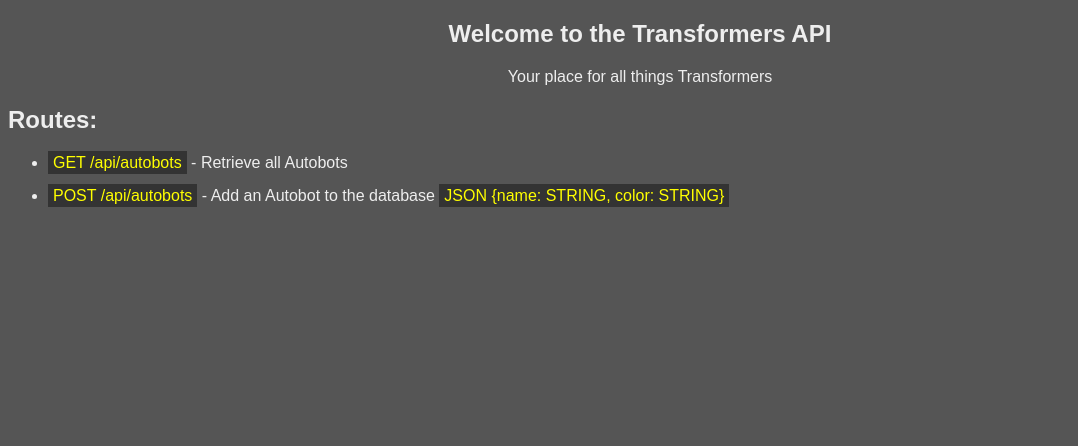
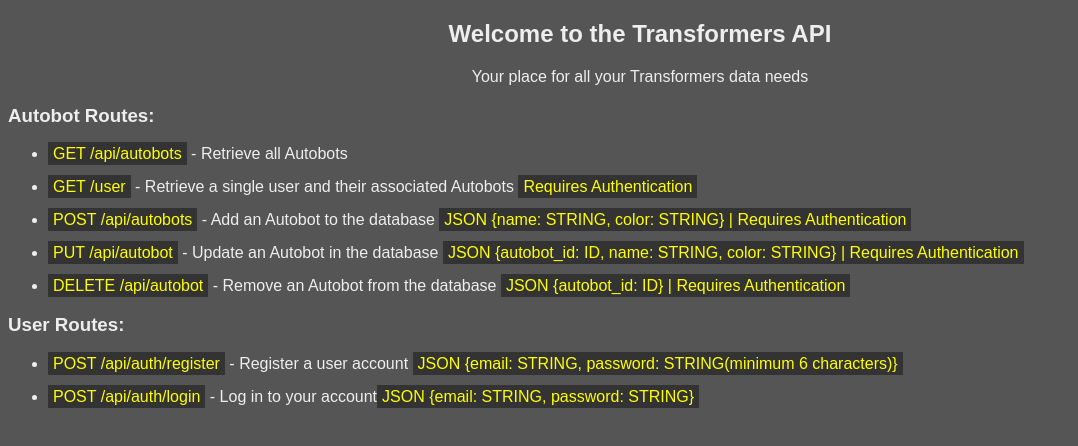
Before and after one commit to nadavgl/transformer_api_app, a website: page client/index.html in a window 1280 px wide. Shown: the whole page, without its empty margins (0-1078 px from the left). Drawn offline with Linux system fonts and the light colour scheme.

Commit message:
ready for deploy

```diff
--- a/client/index.html
+++ b/client/index.html
@@ -1,26 +1,32 @@
 <!DOCTYPE html>
 <html lang="en">
-
 <head>
   <meta charset="UTF-8">
   <meta name="viewport" content="width=device-width, initial-scale=1.0">
-    <title>Transformers App</title>
+  <title>Transformers API</title>
   <link rel="stylesheet" href="/css/style.css">
 </head>
-
 <body>
   <section class="text-center">
     <h1>Welcome to the Transformers API</h1>
-        <p>Your place for all things Transformers</p>
+    <p>Your place for all your Transformers data needs</p>
   </section>
 
-    <h2>Routes:</h2>
-
+  <h3>Autobot Routes:</h3>
   <ul>
     <li><span class="code">GET /api/autobots</span> - Retrieve all Autobots</li>
-        <li><span class="code">POST /api/autobots</span> - Add an Autobot to the database <span class="code">JSON {name:
-                STRING, color: STRING}</span></li>
+    <li><span class="code">GET /user</span> - Retrieve a single user and their associated Autobots <span class="code">Requires Authentication</span></li>
+    <li><span class="code">POST /api/autobots</span> - Add an Autobot to the database <span class="code">JSON {name: STRING, color: STRING} | Requires Authentication</span></li>
+    <li><span class="code">PUT /api/autobot</span> - Update an Autobot in the database <span class="code">JSON {autobot_id: ID, name: STRING, color: STRING} | Requires Authentication</span></li>
+    <li><span class="code">DELETE /api/autobot</span> - Remove an Autobot from the database <span class="code">JSON {autobot_id:
+        ID} | Requires Authentication</span></li>
+  </ul>
+
+  <h3>User Routes:</h3>
+  <ul>
+    <li><span class="code">POST /api/auth/register</span> - Register a user account <span class="code">JSON {email: STRING, password: STRING(minimum 6 characters)}</span></li>
+    <li><span class="code">POST /api/auth/login</span> - Log in to your account<span class="code">JSON {email: STRING,
+        password: STRING}</span></li>
   </ul>
 </body>
-
 </html>
--- a/server/config/connection.js
+++ b/server/config/connection.js
@@ -1,4 +1,4 @@
 const mongoose = require('mongoose');
-mongoose.connect('mongodb://127.0.0.1:27017/transformers_db');
+mongoose.connect(process.env.DB_URL || 'mongodb://127.0.0.1:27017/transformers_db');
 
 module.exports = mongoose.connection;
```
Lines whose indentation alone changed are shown as unchanged.
